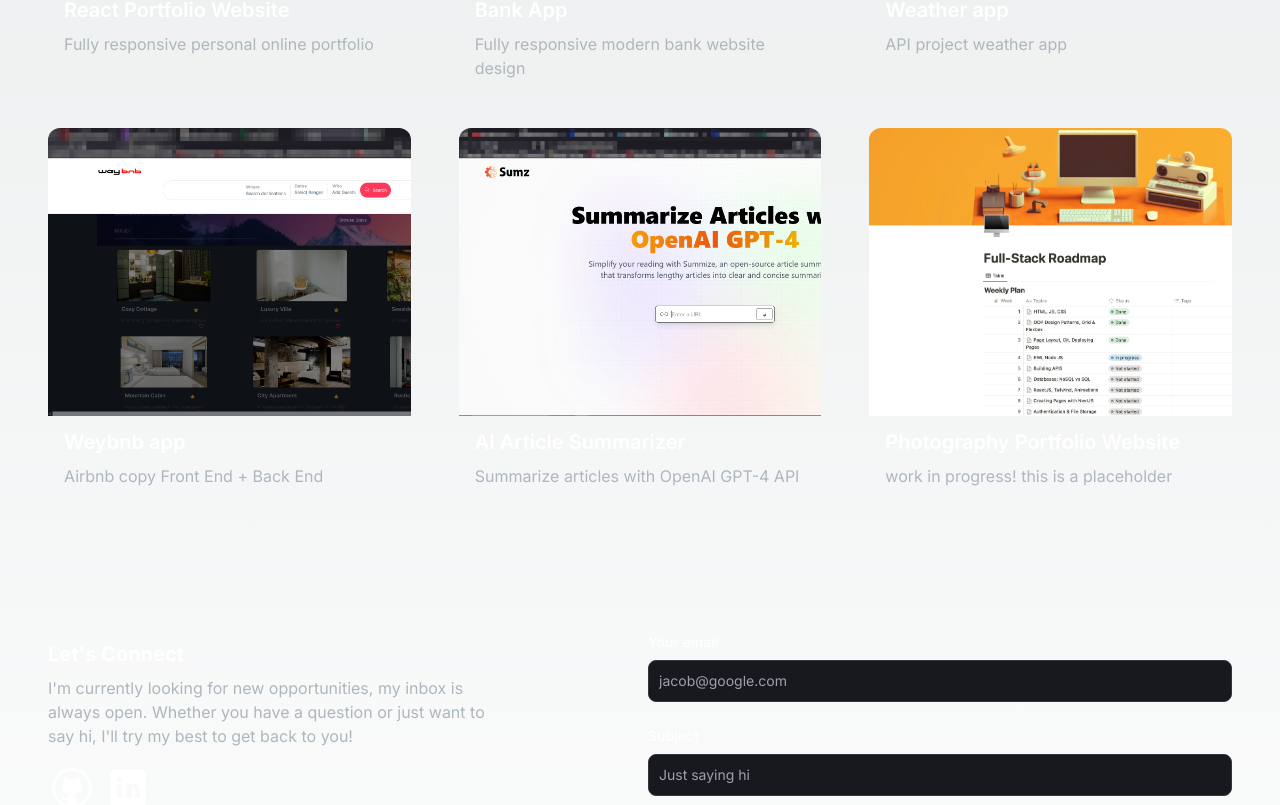
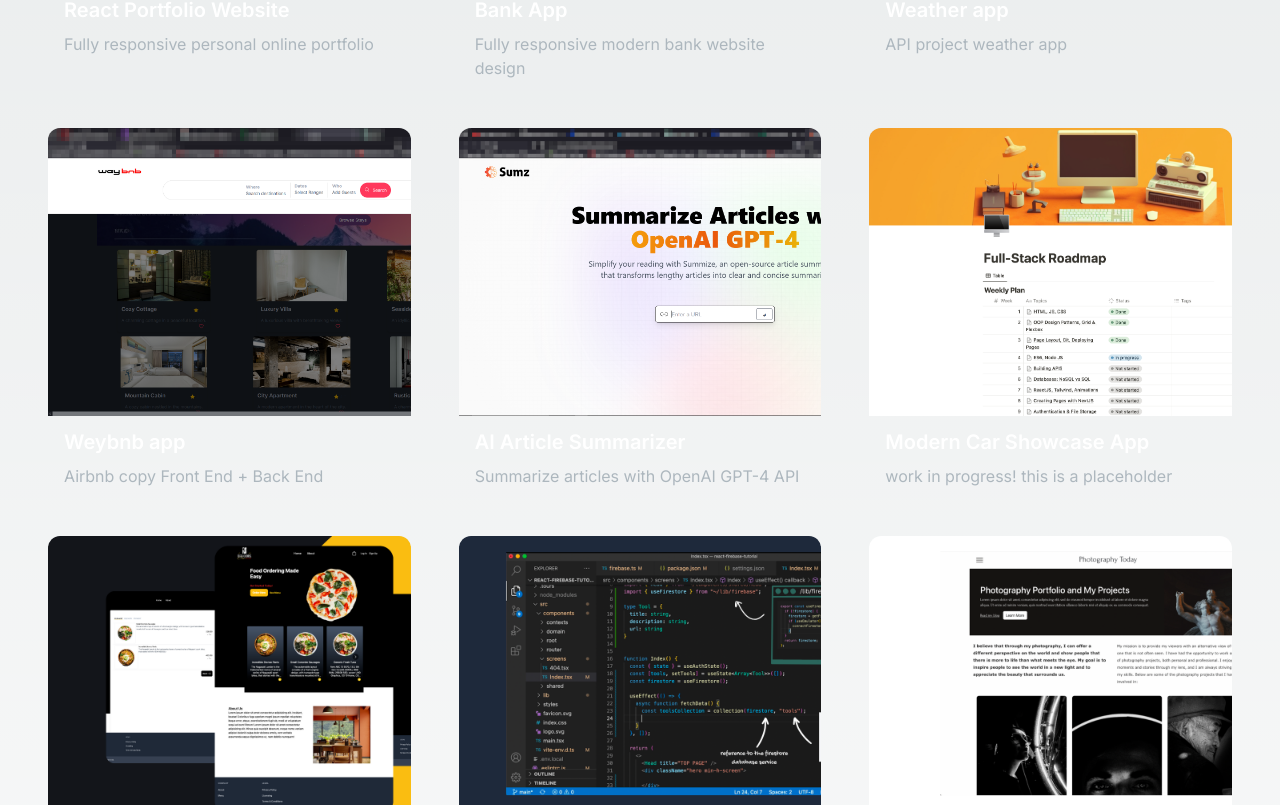
Before and after one commit to Desko95/portfolio-website, a Next.js app: page / in a window 1280 px wide. Shown: the part 1995-2800 px from the top of the page. Built offline with nearby package versions, Linux system fonts and the light colour scheme.

Commit message:
added 3 more projects (TO DO) to section

```diff
--- a/app/components/ProjectsSection.jsx
+++ b/app/components/ProjectsSection.jsx
@@ -52,13 +52,40 @@ const projectsData = [
   },
   {
     id: 6,
-    title: "Photography Portfolio Website",
+    title: "Modern Car Showcase App",
     description: "work in progress! this is a placeholder",
     image: "/images/projects/6.png",
     tag: ["All", "Web"],
     gitUrl: "/",
     previewUrl: "/",
   },
+  {
+    id: 7,
+    title: "Job search App",
+    description: "work in progress! this is a placeholder",
+    image: "/images/projects/x.png",
+    tag: ["All", "Web"],
+    gitUrl: "/",
+    previewUrl: "/",
+  },
+  {
+    id: 8,
+    title: "MERN",
+    description: "work in progress! this is a placeholder",
+    image: "/images/projects/x5.png",
+    tag: ["All", "Web"],
+    gitUrl: "/",
+    previewUrl: "/",
+   },
+    {
+      id: 9,
+      title: "Photography Portfolio Website",
+      description: "work in progress! this is a placeholder",
+      image: "/images/projects/3X.png",
+      tag: ["All", "Web"],
+      gitUrl: "/",
+      previewUrl: "/",
+    },
 ];
 
 const ProjectsSection = () => {
```
